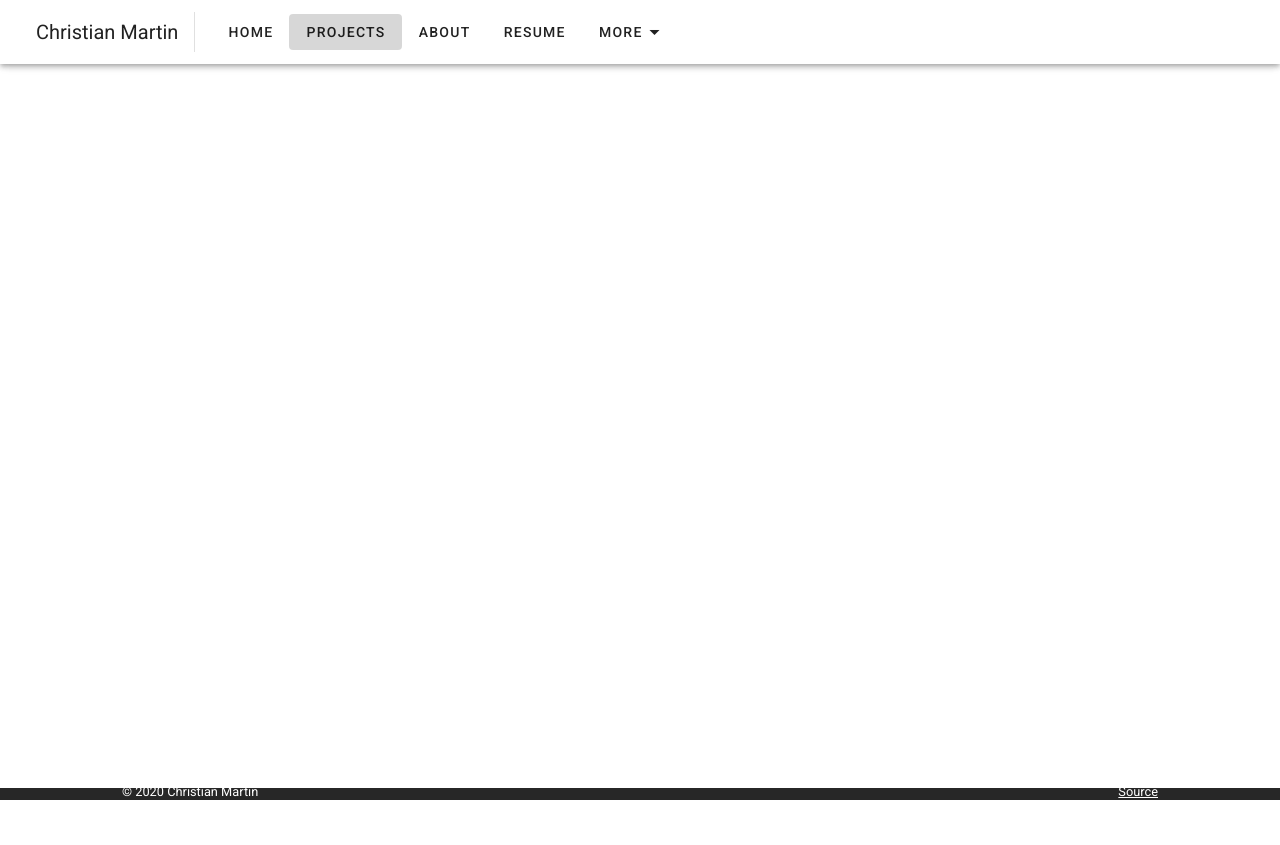
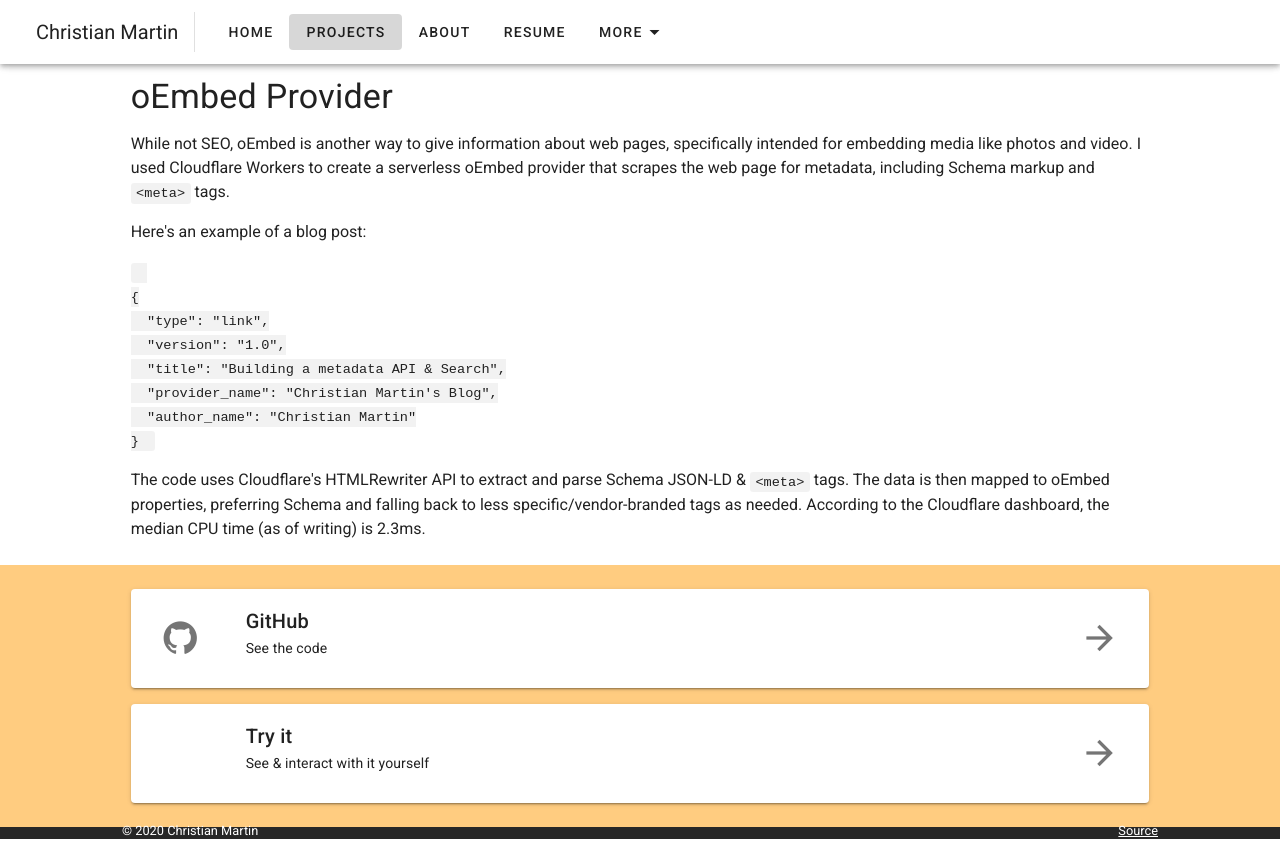
Before and after one commit to ct-martin/portfolio2020, a Nuxt app: page /projects/oembed in a window 1280 px wide. Before the commit the page ends 806 px from the top, so only its background shows below. Built offline with nearby package versions, Linux system fonts and the light colour scheme.

Commit message:
Add oEmbed project

```diff
--- a/pages/projects/index.vue
+++ b/pages/projects/index.vue
@@ -46,6 +46,17 @@
                 </v-card>
               </v-col>
               <v-col cols="12" md="6" lg="4" offset-lg="1">
+                <v-card to="/projects/oembed" nuxt tile>
+                  <v-img src="/img/projects/oembed-json.png" height="200px" />
+                  <v-card-title>
+                    Serverless oEmbed
+                  </v-card-title>
+                  <v-card-text class="text--primary">
+                    Cloudflare Workers script to scrape sites for metadata and output oEmbed.
+                  </v-card-text>
+                </v-card>
+              </v-col>
+              <v-col cols="12" md="6" lg="4" offset-lg="1">
                 <v-card to="/projects/cma" nuxt tile>
                   <v-img src="/img/projects/cma-card.jpg" height="200px" />
                   <v-card-title>
--- /dev/null
+++ b/pages/projects/oembed.vue
@@ -0,0 +1,123 @@
+<template>
+  <main>
+    <v-container fluid>
+      <v-row
+        align="center"
+        justify="center"
+      >
+        <v-col cols="12" md="10" class="pt-0">
+          <v-container fluid>
+            <h1 class="display-1 mb-4">
+              oEmbed Provider
+            </h1>
+            <p>
+              While not SEO, oEmbed is another way to give information about web pages, specifically intended for embedding media like photos and video.
+              I used Cloudflare Workers to create a serverless oEmbed provider that scrapes the web page for metadata, including Schema markup and <code>&lt;meta&gt;</code> tags.
+            </p>
+            <p>
+              Here's an example of a blog post:
+            </p>
+            <pre class="mb-4"><code class="px-4">
+{
+  "type": "link",
+  "version": "1.0",
+  "title": "Building a metadata API & Search",
+  "provider_name": "Christian Martin's Blog",
+  "author_name": "Christian Martin"
+}
+</code></pre>
+            <!--<v-img alt="..." src="..." max-height="400px" contain class="mb-4" />-->
+            <p class="mb-0">
+              The code uses Cloudflare's HTMLRewriter API to extract and parse Schema JSON-LD &amp; <code>&lt;meta&gt;</code> tags.
+              The data is then mapped to oEmbed properties, preferring Schema and falling back to less specific/vendor-branded tags as needed.
+              According to the Cloudflare dashboard, the median CPU time (as of writing) is 2.3ms.
+            </p>
+          </v-container>
+        </v-col>
+      </v-row>
+    </v-container>
+    <v-container fluid class="orange lighten-3 py-6">
+      <!--
+      Links (?):
+      * GitHub (maybe use a tag/label?)
+      * GitLab CI & Pages
+      * Cloudflare
+      * CF Workers? (once working,) oEmbed worker code?
+      * Hugo & Nuxt
+      * Blog posts
+      -->
+
+      <v-row
+        align="center"
+        justify="center"
+      >
+        <v-col cols="12" md="10" class="py-0">
+          <v-container fluid>
+            <v-card class="mb-4" href="https://github.com/ct-martin/edge-oembed" target="_blank" rel="noopener">
+              <div class="d-flex flex-no-wrap">
+                <v-avatar class="ma-3" size="75" tile>
+                  <v-icon x-large>
+                    mdi-github
+                  </v-icon>
+                </v-avatar>
+                <div class="flex-grow-1">
+                  <v-card-title>
+                    GitHub
+                  </v-card-title>
+                  <v-card-subtitle>
+                    See the code
+                  </v-card-subtitle>
+                </div>
+                <v-avatar class="ma-3" size="75" tile>
+                  <v-icon x-large>
+                    mdi-arrow-right
+                  </v-icon>
+                </v-avatar>
+              </div>
+            </v-card>
+            <!--<v-card class="mb-4" href="https://github.com/ct-martin/find.ctmartin.me/blob/master/README.md" target="_blank" rel="noopener">
+              <div class="d-flex flex-no-wrap">
+                <v-avatar class="ma-3" size="75" tile>
+                  <v-img src="/img/icon.png" />
+                </v-avatar>
+                <div class="flex-grow-1">
+                  <v-card-title>
+                    Write-Up
+                  </v-card-title>
+                  <v-card-subtitle>
+                    ...
+                  </v-card-subtitle>
+                </div>
+                <v-avatar class="ma-3" size="75" tile>
+                  <v-icon x-large>
+                    mdi-arrow-right
+                  </v-icon>
+                </v-avatar>
+              </div>
+            </v-card>-->
+            <v-card class="mb-0" href="https://blog.ctmartin.me/oembed?url=https://blog.ctmartin.me/2020/04/schema-api-and-search/" target="_blank" rel="nofollow noopener">
+              <div class="d-flex flex-no-wrap">
+                <v-avatar class="ma-3" size="75" tile>
+                  <v-img src="/img/projects/oembed-json.png" />
+                </v-avatar>
+                <div class="flex-grow-1">
+                  <v-card-title>
+                    Try it
+                  </v-card-title>
+                  <v-card-subtitle>
+                    See &amp; interact with it yourself
+                  </v-card-subtitle>
+                </div>
+                <v-avatar class="ma-3" size="75" tile>
+                  <v-icon x-large>
+                    mdi-arrow-right
+                  </v-icon>
+                </v-avatar>
+              </div>
+            </v-card>
+          </v-container>
+        </v-col>
+      </v-row>
+    </v-container>
+  </main>
+</template>
```
Also changed, not shown: static/img/projects/oembed-json.png (added).
